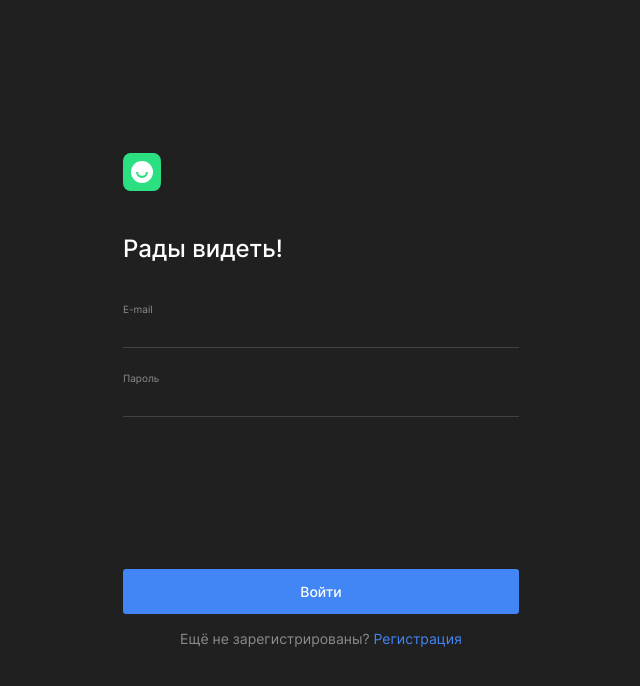
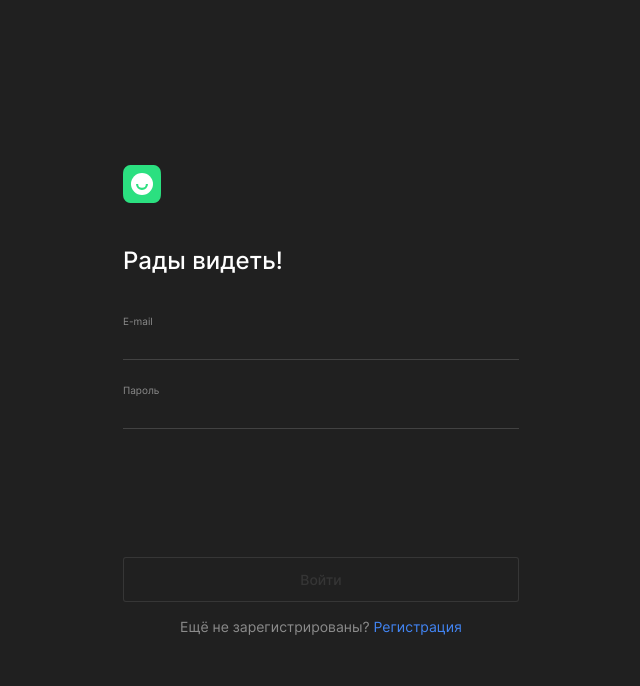
Before and after one commit to Lod55/movies-explorer-frontend, a React (Create React App) app: page /sign-in in a window 1280 px wide. Shown: the top 686 px of the page, without its empty margins (319-959 px from the left). Built offline with nearby package versions, Linux system fonts and the light colour scheme.

Commit message:
update: AuthForm

```diff
--- a/src/components/AuthForm/AuthForm.css
+++ b/src/components/AuthForm/AuthForm.css
@@ -48,12 +48,16 @@
   border-bottom: 1px solid #4285f4;
 }
 
+.auth-form__input_state_valid {
+  border-bottom: 1px solid #528f4b;
+}
+
 .auth-form__error {
   margin: 4px 0 8px 0;
 }
 
 .auth-form__error:last-of-type {
-  margin: 112px 0 4px 0;
+  margin: 4px 0 112px 0;
 }
 
 .auth-form__button {
@@ -73,6 +77,14 @@
 
 .auth-form__button:hover {
   opacity: 0.8;
+}
+
+.auth-form__button_invalid {
+  cursor: default;
+  pointer-events: none;
+  background-color: #202020;
+  color: rgba(139, 139, 139, 0.2);
+  border: 1px solid rgba(139, 139, 139, 0.2);
 }
 
 .auth-form__text {
--- a/src/components/AuthForm/AuthForm.js
+++ b/src/components/AuthForm/AuthForm.js
@@ -1,12 +1,12 @@
-import React from "react";
-import "./AuthForm.css";
-import { Link } from "react-router-dom";
-import logo from "../../images/logo.svg";
-import Error from "../Error/Error";
+import React from 'react';
+import './AuthForm.css';
+import { Link } from 'react-router-dom';
+import logo from '../../images/logo.svg';
 
 const AuthForm = (props) => {
-  const { title, formName, children, textButton, text, pathLink, textLink } =
+  const { title, formName, children, textButton, text, pathLink, textLink, onSubmit, isValid } =
     props;
+
   return (
     <section className="auth-form">
       <Link to="/" className="auth-form__link-logo">
@@ -18,18 +18,16 @@ const AuthForm = (props) => {
         name={`form-${formName}`}
         id={`form-${formName}`}
         className="auth-form__form"
+        onSubmit={onSubmit}
       >
         {children}
-        <Error
-          className="auth-form__error"
-          id={`submit-${formName}-error`}
-          text=""
-        />
-        <button className="auth-form__button">{textButton}</button>
+        <button className={`auth-form__button ${!isValid ? 'auth-form__button_invalid' : ''}`}>
+          {textButton}
+        </button>
       </form>
 
       <p className="auth-form__text">
-        {text}{" "}
+        {text}{' '}
         <Link to={pathLink} className="auth-form__link">
           {textLink}
         </Link>
```
